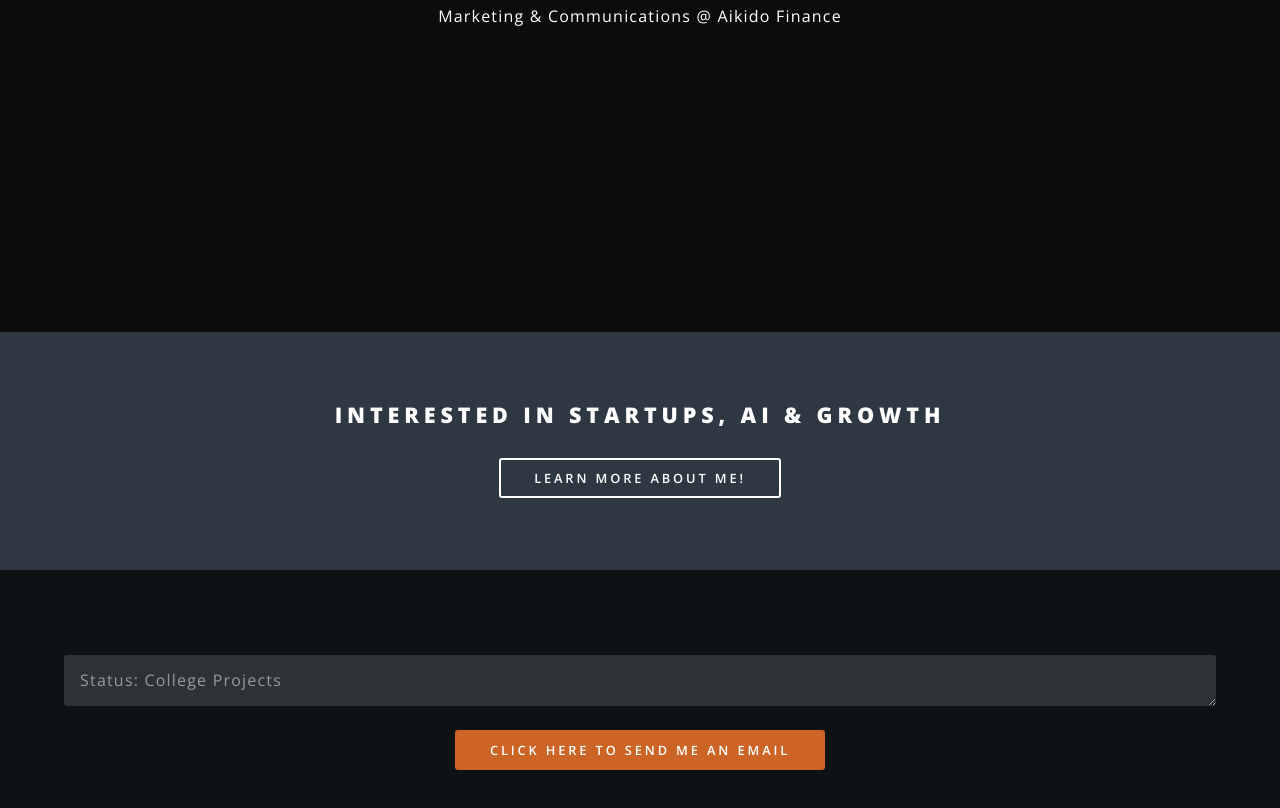
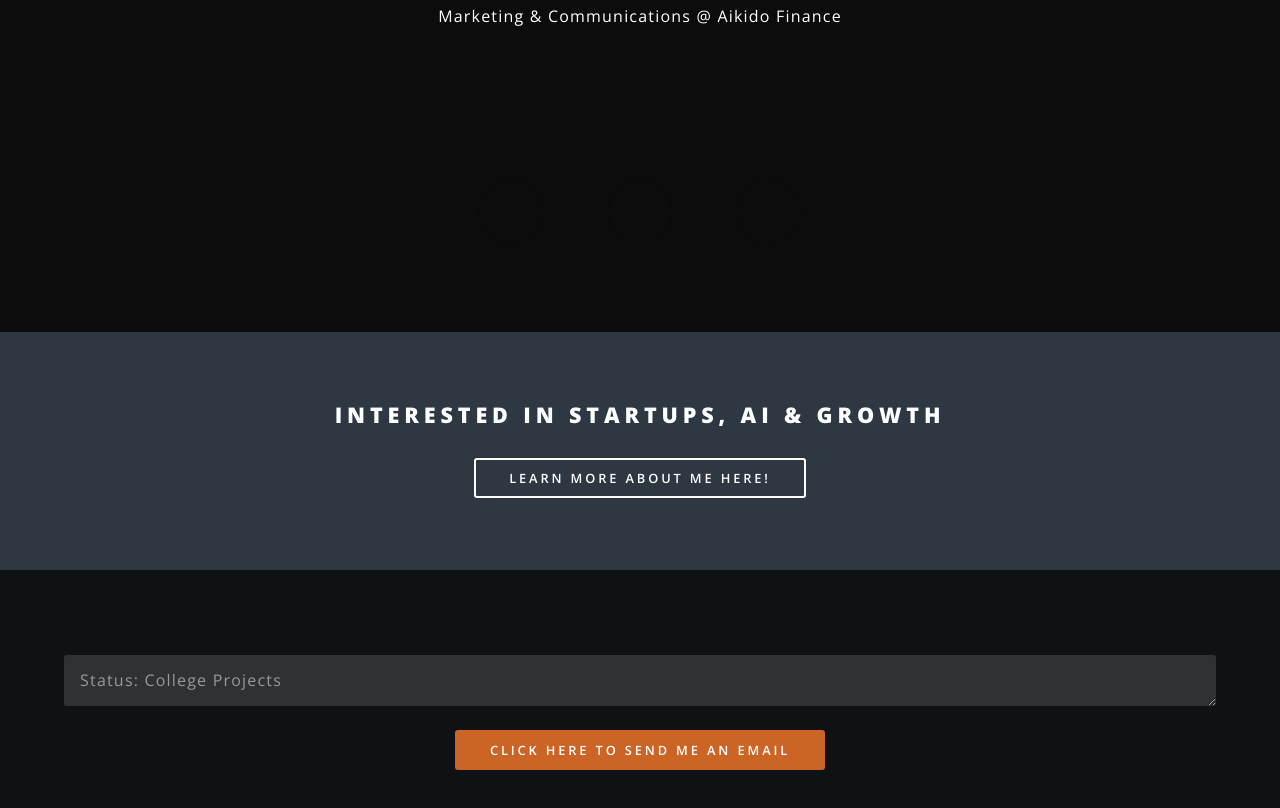
Before and after one commit to HarryArkwright/harryarkwright.github.io, a plain HTML site: page index.html in a window 1280 px wide. Shown: the part 1425-2233 px from the top of the page. Drawn offline with nearby package versions, Linux system fonts and the light colour scheme.

Commit message:
Update index.html

```diff
--- a/index.html
+++ b/index.html
@@ -108,7 +108,7 @@
         <ul class="actions">
             <li>
                 <a href="https://harryarkwright.notion.site/Harry-Arkwright-395f1b4f2b53429199b826b1dc1b034b"
-                    target="_blank" class="button">Learn more about me!</a>
+                    target="_blank" class="button">Learn more about me here!</a>
             </li>
         </ul>
     </div>
```
